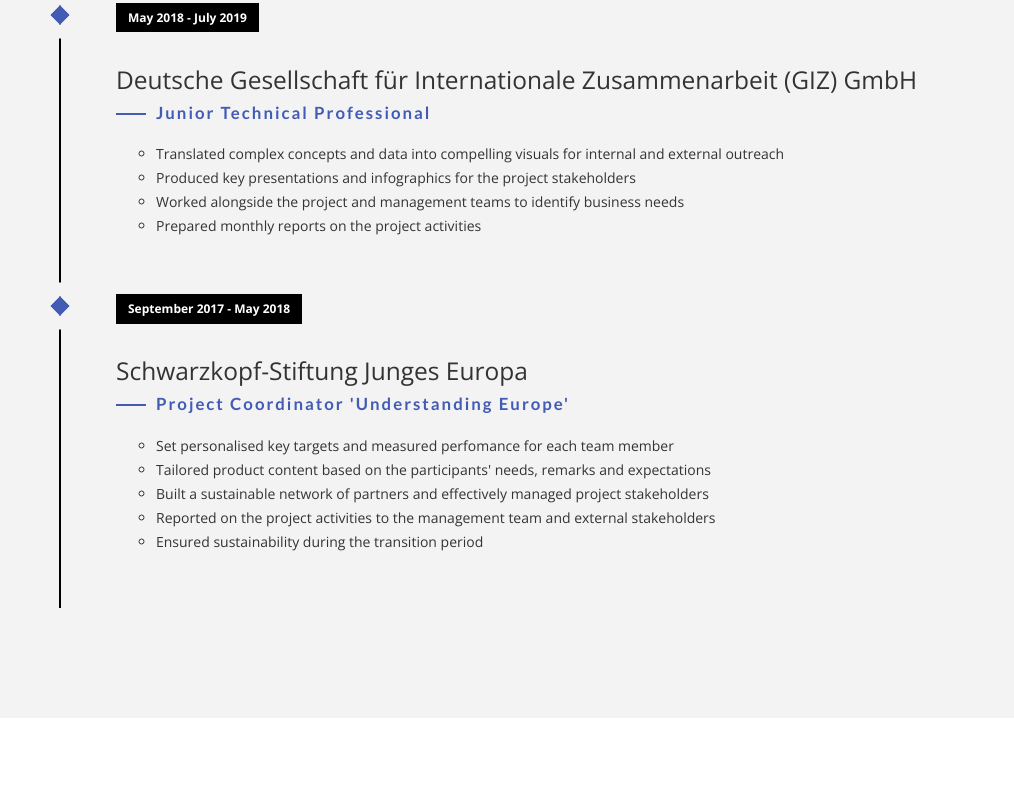
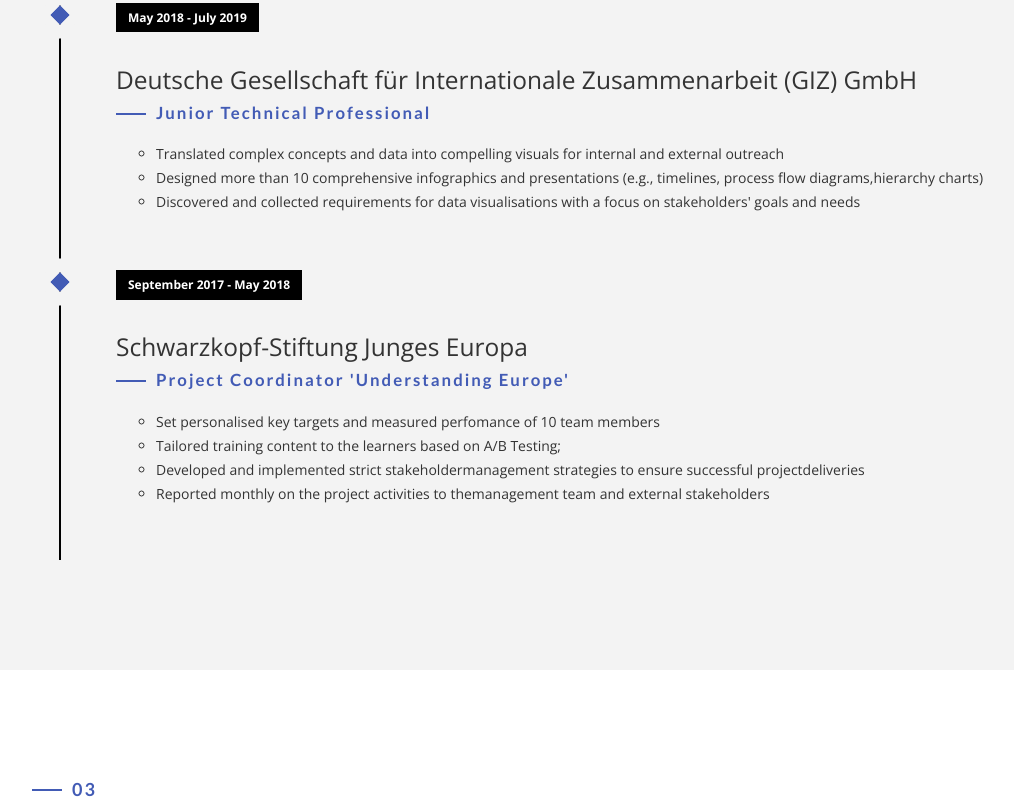
Before and after one commit to ruslan-kononov/ruslan-kononov.github.io, a plain HTML site: page index.html in a window 1280 px wide. Shown: the part 1803-2608 px from the top of the page, without its empty margins (53-1067 px from the left). Drawn offline with nearby package versions, Linux system fonts and the light colour scheme; files whose address does not match are found by name; a web font is replaced by a local one.

Commit message:
Update job description

```diff
--- a/index.html
+++ b/index.html
@@ -99,10 +99,8 @@
                             <ul>
                                 <li>Translated complex concepts and data into compelling
                                 visuals for internal and external outreach</li>
-                                <li>Produced key presentations and infographics for the
-                                project stakeholders</li>
-                                <li>Worked alongside the project and management teams to identify business needs</li>
-                                <li>Prepared monthly reports on the project activities</li>
+                                <li>Designed more than 10 comprehensive infographics and presentations (e.g., timelines, process flow diagrams,hierarchy charts)</li>
+                                <li>Discovered and collected requirements for data visualisations with a focus on stakeholders' goals and needs</li>
                             </ul>
                         </div>
                     </li>
@@ -113,11 +111,10 @@
                             <h3>Schwarzkopf-Stiftung Junges Europa</h3>
                             <h4>Project Coordinator 'Understanding Europe'</h4>
                             <ul>
-                                <li>Set personalised key targets and measured perfomance for each team member</li>
-                                <li>Tailored product content based on the participants' needs, remarks and expectations</li>
-                                <li>Built a sustainable network of partners and effectively managed project stakeholders</li>
-                                <li>Reported on the project activities to the management team and external stakeholders</li>
-                                <li>Ensured sustainability during the transition period</li>
+                                <li>Set personalised key targets and measured perfomance of 10 team members</li>
+                                <li>Tailored training content to the learners based on A/B Testing;</li>
+                                <li>Developed and implemented strict stakeholdermanagement strategies to ensure successful projectdeliveries</li>
+                                <li>Reported monthly on the project activities to themanagement team and external stakeholders</li>
                             </ul>
                         </div>
                     </li>
```
